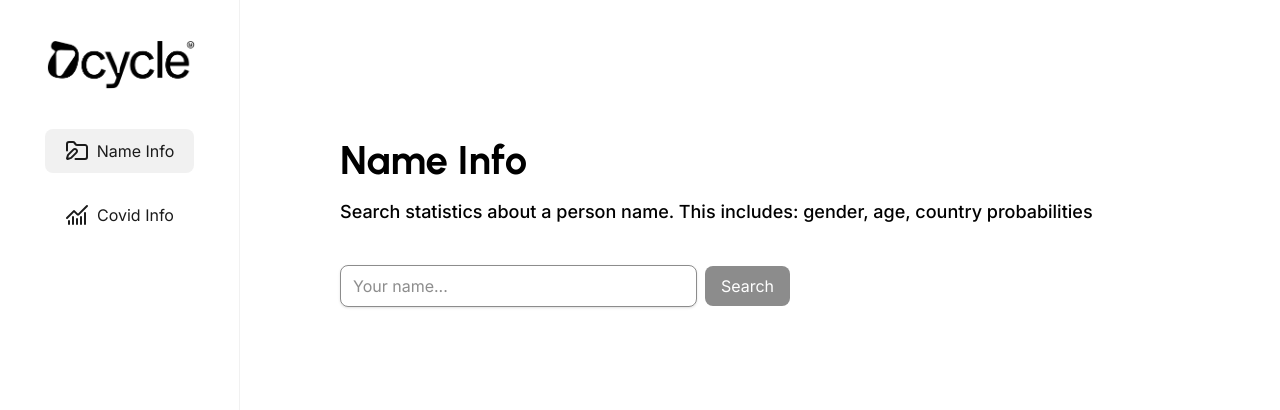
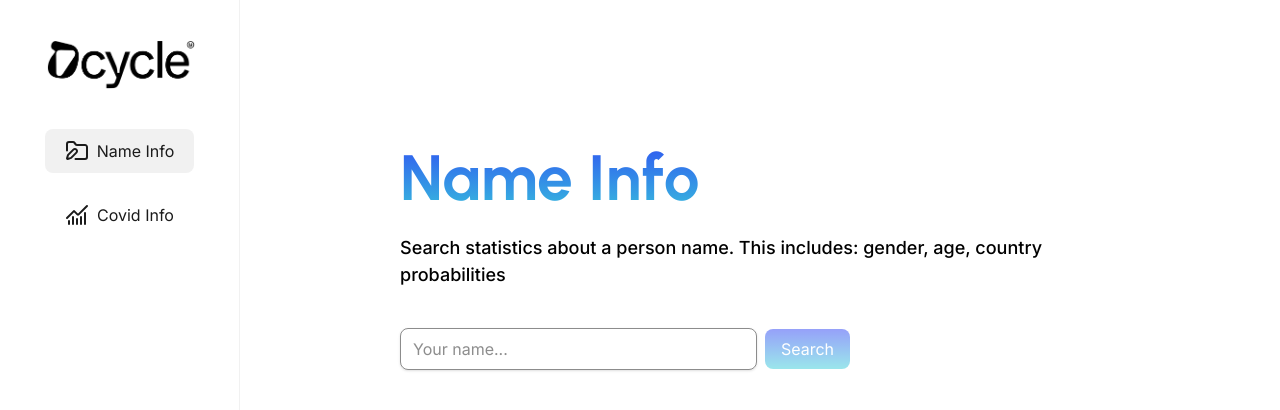
Before and after one commit to Thales-eth/covid-frontend, a React (Vite) app: page / in a window 1280 px wide. Shown: the top 410 px of the page. Built offline with nearby package versions, Linux system fonts and the light colour scheme; no server answers.

Commit message:
add layout components

```diff
--- a/src/components/Button/Button.component.tsx
+++ b/src/components/Button/Button.component.tsx
@@ -21,10 +21,9 @@ const Button = ({
   return (
     <button
       className={cn(
-        "body-regular flex cursor-pointer items-center justify-center gap-2 rounded-lg bg-primaryBlack px-4 py-2 text-white",
+        "body-regular flex cursor-pointer items-center justify-center gap-2 rounded-lg bg-gradient-dcycle px-4 py-2 text-white",
         className,
-        disabled && "opacity-50",
-        loading && "cursor-not-allowed opacity-50"
+        (disabled || loading) && "opacity-50 cursor-not-allowed"
       )}
       {...props}
     >
--- a/src/components/LoadingOverlay/LoadingOverlay.component.tsx
+++ b/src/components/LoadingOverlay/LoadingOverlay.component.tsx
@@ -1,14 +1,14 @@
 import Spinner from "../Spinner/Spinner.component";
 
 interface ILoadingOverlayProps {
-  title: string;
+  title?: string;
 }
 
-const LoadingOverlay = ({ title }: ILoadingOverlayProps) => {
+const LoadingOverlay = ({ title = "Loading..." }: ILoadingOverlayProps) => {
   return (
-    <div className="fixed inset-0 flex items-center justify-center bg-white/25 backdrop-blur-sm">
-      <p className="body-medium">{title}</p>
-      <Spinner size={10} />
+    <div className="fixed inset-0 flex flex-col gap-4 items-center justify-center bg-secondaryBlue/75">
+      <p className="title-large text-gradient">{title}</p>
+      <Spinner className="text-gradient" size={100} />
     </div>
   );
 };
--- a/src/components/NavItem/NavItem.component.tsx
+++ b/src/components/NavItem/NavItem.component.tsx
@@ -19,7 +19,7 @@ const NavItem = ({ label, href, icon }: INavItemProps) => {
       )}
     >
       {icon}
-      {label}
+      <span className="hidden md:block">{label}</span>
     </Link>
   );
 };
--- a/src/components/PageHeader/PageHeader.component.tsx
+++ b/src/components/PageHeader/PageHeader.component.tsx
@@ -6,8 +6,8 @@ interface IPageHeaderProps {
 const PageHeader = ({ title, description }: IPageHeaderProps) => {
   return (
     <header className="flex flex-col gap-2">
-      <h1 className="title-large">{title}</h1>
-      <p className="body-medium">{description}</p>
+      <h1 className="title-xlarge text-gradient">{title}</h1>
+      <p className="body-medium max-w-full">{description}</p>
     </header>
   );
 };
--- a/src/components/PageLayout/PageLayout.component.tsx
+++ b/src/components/PageLayout/PageLayout.component.tsx
@@ -1,5 +1,11 @@
 const PageLayout = ({ children }: { children: React.ReactNode }) => {
-  return <div className="flex flex-col gap-10 px-[100px] py-[130px]">{children}</div>;
+  return (
+    <div className="ml-[100px] md:ml-[240px] flex justify-center">
+      <div className="flex flex-col gap-10 px-5 py-10 md:px-[40px] md:py-[130px] w-[800px]">
+        {children}
+      </div>
+    </div>
+  );
 };
 
 export default PageLayout;
--- /dev/null
+++ b/src/components/RefreshButton/RefreshButton.component.tsx
@@ -0,0 +1,12 @@
+import { RefreshCw } from "lucide-react";
+import Button from "../Button/Button.component";
+
+const RefreshButton = () => {
+  return (
+    <Button className="mt-4 px-6" onClick={() => location.reload()} icon={<RefreshCw />}>
+      Try again
+    </Button>
+  );
+};
+
+export default RefreshButton;
--- a/src/components/SideBar/SideBar.component.tsx
+++ b/src/components/SideBar/SideBar.component.tsx
@@ -1,7 +1,7 @@
 import dcycleLogo from "@/assets/images/dcycle.png";
+import { ChartNoAxesCombined, FolderPen } from "lucide-react";
+import { Link, Outlet } from "react-router-dom";
 import NavItem from "../NavItem/NavItem.component";
-import { FolderPen, ChartNoAxesCombined } from "lucide-react";
-import { Link, Outlet } from "react-router-dom";
 
 const NAVIGATION_LINKS = [
   {
@@ -21,9 +21,9 @@ const NAVIGATION_LINKS = [
 const SideBar = () => {
   return (
     <div className="flex h-screen">
-      <nav className="fixed left-0 flex h-full flex-col items-center gap-[40px] border-r border-lightGrey bg-white px-5 py-10 md:w-[240px]">
+      <nav className="fixed left-0 flex h-full flex-col items-center gap-[40px] border-r border-lightGrey bg-white px-5 py-10 w-[100px] md:w-[240px]">
         <Link to="/">
-          <img src={dcycleLogo} alt="dcycle logo" className="w-[150px]" />
+          <img src={dcycleLogo} alt="dcycle logo" className="w-[60px] md:w-[150px]" />
         </Link>
 
         <div className="flex flex-col items-center gap-5">
@@ -32,7 +32,7 @@ const SideBar = () => {
           })}
         </div>
       </nav>
-      <main className="flex-1 md:ml-[240px]">
+      <main className="flex-1">
         <Outlet />
       </main>
     </div>
--- a/src/components/Spinner/Spinner.component.tsx
+++ b/src/components/Spinner/Spinner.component.tsx
@@ -10,7 +10,11 @@ const Spinner = ({ size = 10, className }: ISpinnerProps) => {
   return (
     <div className="flex items-center justify-center">
       <Loader2
-        className={cn("animate-spin text-white", size && `h-${size} w-${size}`, className)}
+        style={{
+          width: `${size}px`,
+          height: `${size}px`,
+        }}
+        className={cn("animate-spin text-white", className)}
       />
     </div>
   );
```
